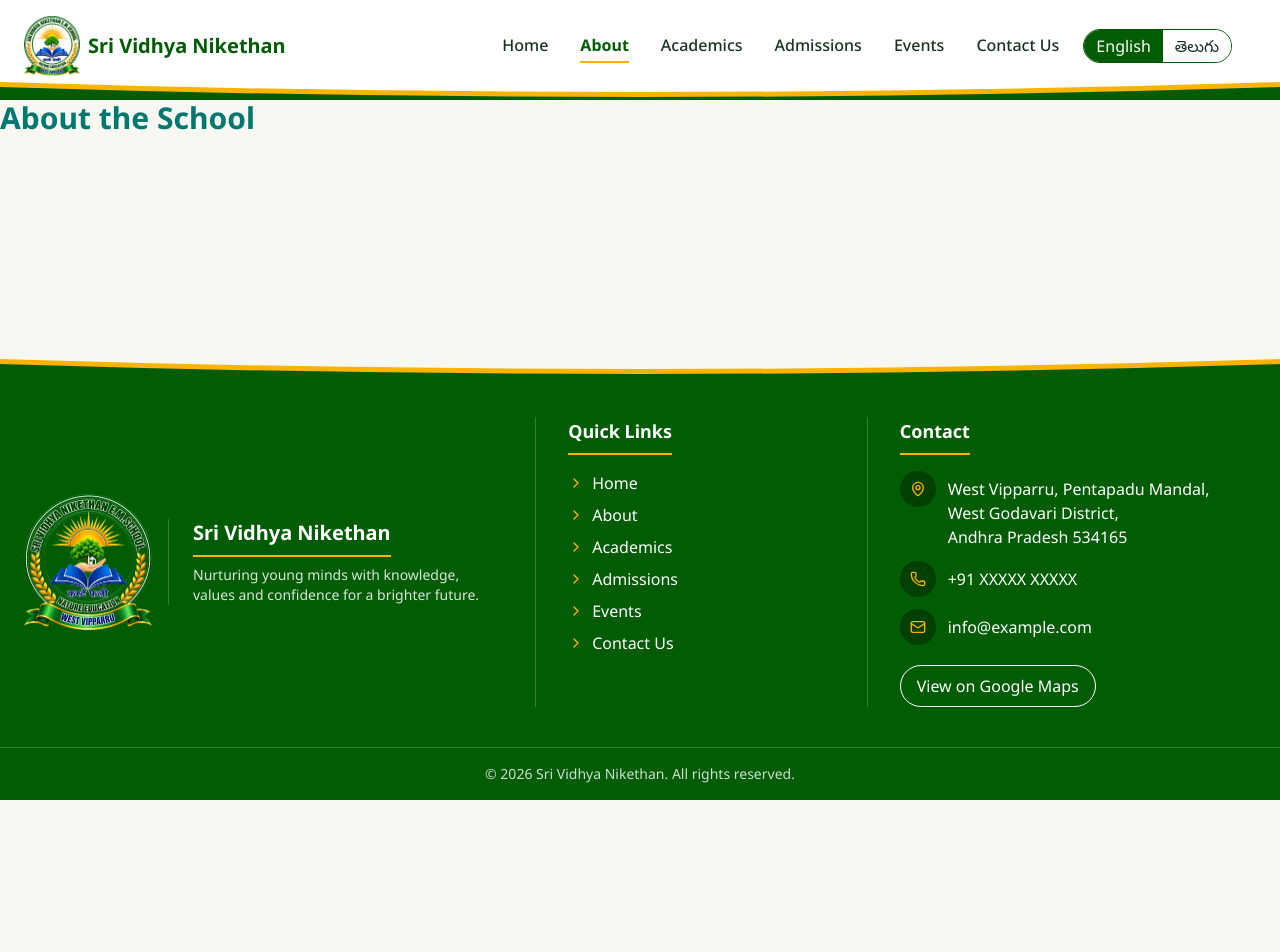
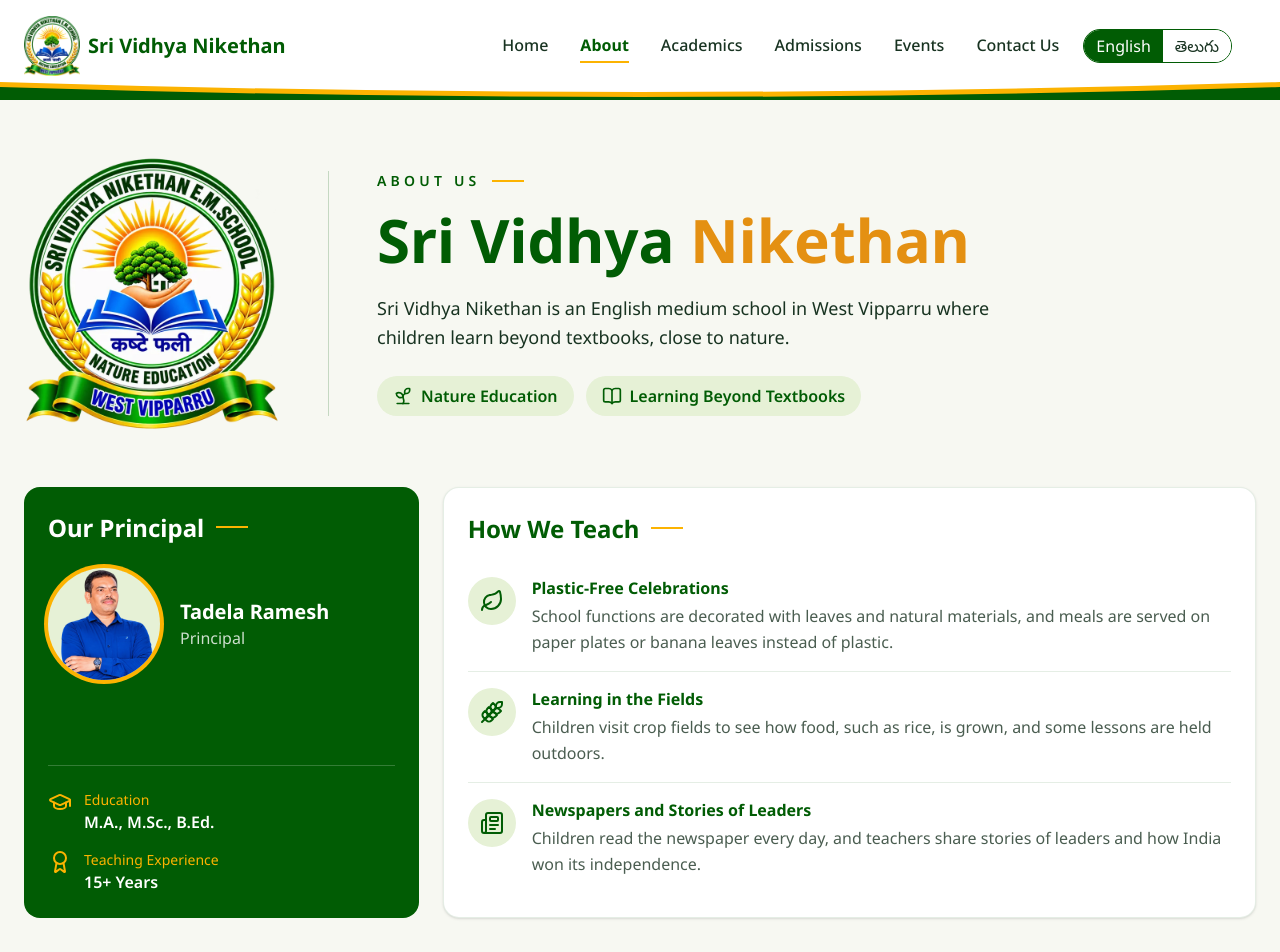
Before and after one commit to SASIKUMAR-109/school-website, a Next.js app in the folder school-site/: page /en/about in a window 1280 px wide. Shown: the top 952 px of the page. Before the commit the page ends 800 px from the top, so only its background shows below. Built offline with nearby package versions, Linux system fonts and the light colour scheme.

Commit message:
About page: intro, principal card, How We Teach, sharper logo

```diff
--- a/school-site/app/[locale]/about/page.tsx
+++ b/school-site/app/[locale]/about/page.tsx
@@ -1,6 +1,118 @@
 import {getTranslations} from 'next-intl/server';
+import Image from "next/image";
+import {getLocale} from 'next-intl/server';
+import {Sprout,BookOpen,Leaf,Wheat,Newspaper,GraduationCap,Award} from 'lucide-react';
 
 export default async function AboutPage() {
-  const t = await getTranslations('About')
-  return <h1 className="text-3xl font-bold text-teal-700">{t('title')}</h1>;
+  const t = await getTranslations('About');
+  const tsite = await getTranslations('Site');
+  const words = tsite('name').split(' ');
+  const last = words.pop()
+  const first = words.join(' ')
+  const locale = await getLocale();
+  const isTe = locale === 'te';
+  const highlights=[{
+    Icon:Leaf,
+    title:t('ecoTitle'),
+    body:t('ecoBody')
+  },
+  {
+    Icon:Wheat,
+    title:t('fieldsTitle'),
+    body:t('fieldsBody')
+  },
+  {
+    Icon:Newspaper,
+    title:t('storiesTitle'),
+    body:t('storiesBody')
+  }
+
+
+]
+  return (
+  <>
+  <section className="px-4 py-10 lg:px-6 lg:py-14">
+    <div className='grid gap-8 lg:grid-cols-[auto_1fr] lg:items-center lg:gap-12'>
+      <div className='flex justify-center lg:justify-start'>
+        <Image className="w-40 lg:w-64 h-auto" sizes="(min-width: 1024px) 256px, 160px"
+          src="/logo-about.webp"
+          alt=""
+          height={688}
+          width={640}
+            />
+      </div>
+      <div className='lg:border-l lg:border-primary/20 lg:pl-12'>
+        <div className='flex items-center gap-3'>
+        <p className={`text-sm font-semibold uppercase text-primary ${isTe ? 'tracking-normal' : 'tracking-[0.3em]'}`}>{t('eyebrow')}</p>
+        <span className='h-0.5 w-8 bg-accent'></span>
+        </div>
+        <h1 className={`mt-3 text-4xl font-bold lg:text-6xl ${locale === 'te' ? 'leading-[1.4]' : 'leading-tight'}`}> <span className='block lg:inline text-primary'>{first}</span>{' '}<span className='text-accent-dark block lg:inline'>{last}</span></h1>
+        <p className='mt-4 max-w-prose text-lg leading-relaxed text-text'>{t('introBody')}</p>
+        <div className='mt-6 flex flex-wrap gap-3'>
+        <div className='inline-flex items-center gap-2 rounded-full bg-surface-alt px-4 py-2 font-semibold text-primary'>
+        <Sprout className='size-5' aria-hidden="true"/><span>{t('natureEducation')}</span></div>
+        <div className='inline-flex items-center gap-2 rounded-full bg-surface-alt px-4 py-2 font-semibold text-primary'>
+        <BookOpen className='size-5' aria-hidden="true"/><span>{t('learningBeyondBooks')}</span>
+        </div>
+        </div>
+    </div>
+    </div>
+  </section>
+  <section className='px-4 pb-12 lg:px-6 lg:pb-16'>
+  <div className='grid gap-6 lg:grid-cols-3'>
+    <article className='rounded-2xl bg-primary p-6 text-white flex flex-col'>
+      <div className='flex items-center gap-3'>
+        <h2 className={`text-2xl font-bold ${isTe ? 'leading-[1.4]' : 'leading-snug'}`}>{t('principalHeading')}</h2>
+        <span className='h-0.5 w-8 bg-accent'></span>
+      </div>
+      <div className='mt-6 flex items-center gap-5'>
+        <div className='relative size-28 shrink-0 overflow-hidden rounded-full bg-surface-alt ring-4 ring-accent'>
+          <Image src="/principal.webp" alt={t('principalPhotoAlt')} fill sizes="112px" className="object-cover object-top" />
+        </div>
+        <div>
+          <p className='text-xl font-bold'>{t('principalName')}</p>
+          <p className='text-white/80'>{t('principalRole')}</p>
+        </div>
+      </div>
+      <dl className='mt-6 grid gap-4 border-t border-white/20 pt-6 mt-auto'>
+        <div className='flex items-start gap-3'>
+          <GraduationCap className="size-6 shrink-0 text-accent" aria-hidden="true" />
+          <div>
+            <dt className='text-sm text-accent'>{t('educationLabel')}</dt>
+            <dd className='font-semibold'>{t('educationValue')}</dd>
+          </div>
+        </div>
+        <div className='flex items-start gap-3'>
+          <Award className="size-6 shrink-0 text-accent" aria-hidden="true" />
+          <div>
+            <dt className='text-sm text-accent'>{t('experienceLabel')}</dt>
+            <dd className='font-semibold'>{t('experienceValue')}</dd>
+          </div>
+        </div>
+      </dl>
+    </article>
+
+    <article className='rounded-2xl border border-primary/10 bg-surface p-6 shadow-sm lg:col-span-2 flex flex-col'>
+      <div className='flex items-center gap-3'>
+        <h2 className={`text-2xl font-bold text-primary ${isTe ? 'leading-[1.4]' : 'leading-snug'}`}>{t('highlightsHeading')}</h2>
+        <span className='h-0.5 w-8 bg-accent'></span>
+      </div>
+      <div className='mt-4 divide-y divide-primary/10'>
+        {highlights.map((item) => (
+          <div className='flex gap-4 py-4' key={item.title}>
+            <div className='flex size-12 shrink-0 items-center justify-center rounded-full bg-surface-alt text-primary'>
+              <item.Icon className="size-6" aria-hidden="true" />
+            </div>
+            <div>
+              <h3 className={`font-bold text-primary ${isTe ? 'leading-[1.4]' : 'leading-snug'}`}>{item.title}</h3>
+              <p className='mt-1 leading-relaxed text-text-muted'>{item.body}</p>
+            </div>
+          </div>
+        ))}
+      </div>
+    </article>
+  </div>
+</section>
+  </>
+  )
 }
--- /dev/null
+++ b/school-site/components/PageHeader.tsx
@@ -0,0 +1,18 @@
+
+type PageHeaderProps = {
+    title: string;
+    intro?: string;
+};
+
+export default function PageHeader({title,intro } : PageHeaderProps){
+        return (
+            <section className="bg-surface-alt">
+            <div className="px-4 py-10 lg:px-6 lg:py-14">
+                <h1 className="text-3xl font-bold text-primary lg:text-4xl leading-snug">{title}</h1>
+                <div className="mt-4 h-1 w-20 bg-accent"></div>
+                {intro && <p className="mt-4 max-w-2xl text-text-muted">{intro}</p>}
+
+            </div>
+            </section>
+        )
+}
--- a/school-site/messages/en.json
+++ b/school-site/messages/en.json
@@ -1,7 +1,6 @@
 {
   "Site": { "name": "Sri Vidhya Nikethan" },
   "Home": { "title": "Welcome to Sri Vidhya Nikethan" },
-  "About": { "title": "About the School" },
   "Nav": {
     "home": "Home",
     "about": "About",
@@ -32,5 +31,27 @@
   "welcome": "Welcome to",
   "nameLine1": "Sri Vidhya",
   "nameLine2": "Nikethan"
-    }
+    },
+ "About": {
+  "title": "About the School",
+  "eyebrow": "About Us",
+  "introBody": "Sri Vidhya Nikethan is an English medium school in West Vipparru where children learn beyond textbooks, close to nature.",
+  "natureEducation": "Nature Education",
+  "principalHeading": "Our Principal",
+  "principalName": "Tadela Ramesh",
+  "principalRole": "Principal",
+  "educationLabel": "Education",
+  "educationValue": "M.A., M.Sc., B.Ed.",
+  "experienceLabel": "Teaching Experience",
+  "experienceValue": "15+ Years",
+  "principalPhotoAlt": "Tadela Ramesh, Principal",
+  "learningBeyondBooks": "Learning Beyond Textbooks",
+  "highlightsHeading": "How We Teach",
+  "ecoTitle": "Plastic-Free Celebrations",
+  "ecoBody": "School functions are decorated with leaves and natural materials, and meals are served on paper plates or banana leaves instead of plastic.",
+  "fieldsTitle": "Learning in the Fields",
+  "fieldsBody": "Children visit crop fields to see how food, such as rice, is grown, and some lessons are held outdoors.",
+  "storiesTitle": "Newspapers and Stories of Leaders",
+  "storiesBody": "Children read the newspaper every day, and teachers share stories of leaders and how India won its independence."
+  }
 }
--- a/school-site/messages/te.json
+++ b/school-site/messages/te.json
@@ -1,7 +1,6 @@
 {
   "Site": { "name": "శ్రీ విద్యా నికేతన్" },
   "Home": { "title": "శ్రీ విద్యా నికేతనకు స్వాగతం" },
-  "About": { "title": "పాఠశాల గురించి" },
   "Nav": {
   "home": "హోమ్",
   "about": "మా గురించి",
@@ -32,7 +31,29 @@
   "welcome": "స్వాగతం",
   "nameLine1": "శ్రీ విద్యా",
   "nameLine2": "నికేతన్‌కు"
-    }
+    },
+  "About": {
+  "title": "పాఠశాల గురించి",
+  "eyebrow": "మా గురించి",
+  "principalHeading": "మా ప్రిన్సిపాల్",
+  "principalName": "తాడేల రమేష్",
+  "principalRole": "ప్రిన్సిపాల్",
+  "educationLabel": "విద్యార్హతలు",
+  "natureEducation": "ప్రకృతి విద్య",
+  "educationValue": "ఎం.ఏ., ఎం.ఎస్సీ., బి.ఎడ్.",
+  "experienceLabel": "బోధనా అనుభవం",
+  "experienceValue": "15+ సంవత్సరాలు",
+  "principalPhotoAlt": "పాఠశాల ప్రిన్సిపాల్ తాడేల రమేష్",
+  "introBody": "శ్రీ విద్యా నికేతన్ అనేది పడమర విప్పర్రులోని ఒక ఇంగ్లీష్ మీడియం పాఠశాల. ఇక్కడ పిల్లలు పాఠ్యపుస్తకాలకే పరిమితం కాకుండా ప్రకృతికి దగ్గరగా ఎన్నో విషయాలను నేర్చుకుంటారు.",
+  "learningBeyondBooks": "పాఠ్యపుస్తకాలకు మించిన విద్య",
+  "highlightsHeading": "మా బోధనా విధానం",
+  "ecoTitle": "ప్లాస్టిక్ రహిత వేడుకలు",
+  "ecoBody": "పాఠశాల వేడుకలను ఆకులు మరియు సహజ పదార్థాలతో అలంకరిస్తాము. భోజనాన్ని ప్లాస్టిక్ ప్లేట్లకు బదులుగా కాగితపు ప్లేట్లు లేదా అరటి ఆకులలో వడ్డిస్తాము.",
+  "fieldsTitle": "పొలాల్లో నేర్చుకోవడం",
+  "fieldsBody": "పిల్లలు వరి వంటి పంటలు ఎలా పండిస్తారో తెలుసుకోవడానికి పొలాలను సందర్శిస్తారు. కొన్ని పాఠాలను బహిరంగ ప్రదేశాల్లో నిర్వహిస్తాము.",
+  "storiesTitle": "వార్తాపత్రిక పఠనం మరియు నాయకుల కథలు",
+  "storiesBody": "పిల్లలు ప్రతిరోజూ వార్తాపత్రిక చదువుతారు. ఉపాధ్యాయులు గొప్ప నాయకుల జీవిత కథలను, భారతదేశం స్వాతంత్ర్యం ఎలా సాధించిందో వివరిస్తారు."
+}
 
 
 }
```
Also changed, not shown: school-site/public/logo-about.webp (added), school-site/public/principal.webp (added).
